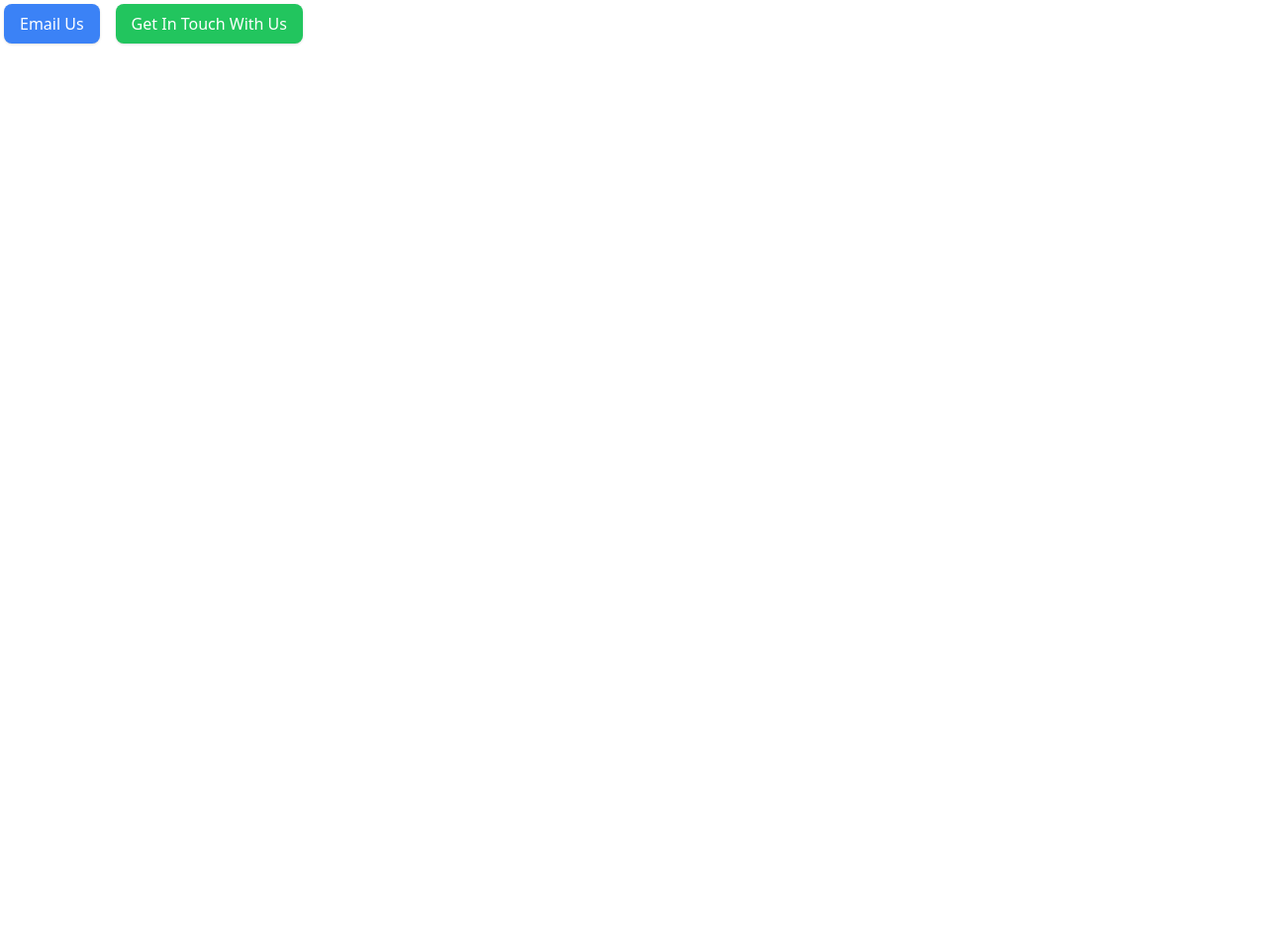
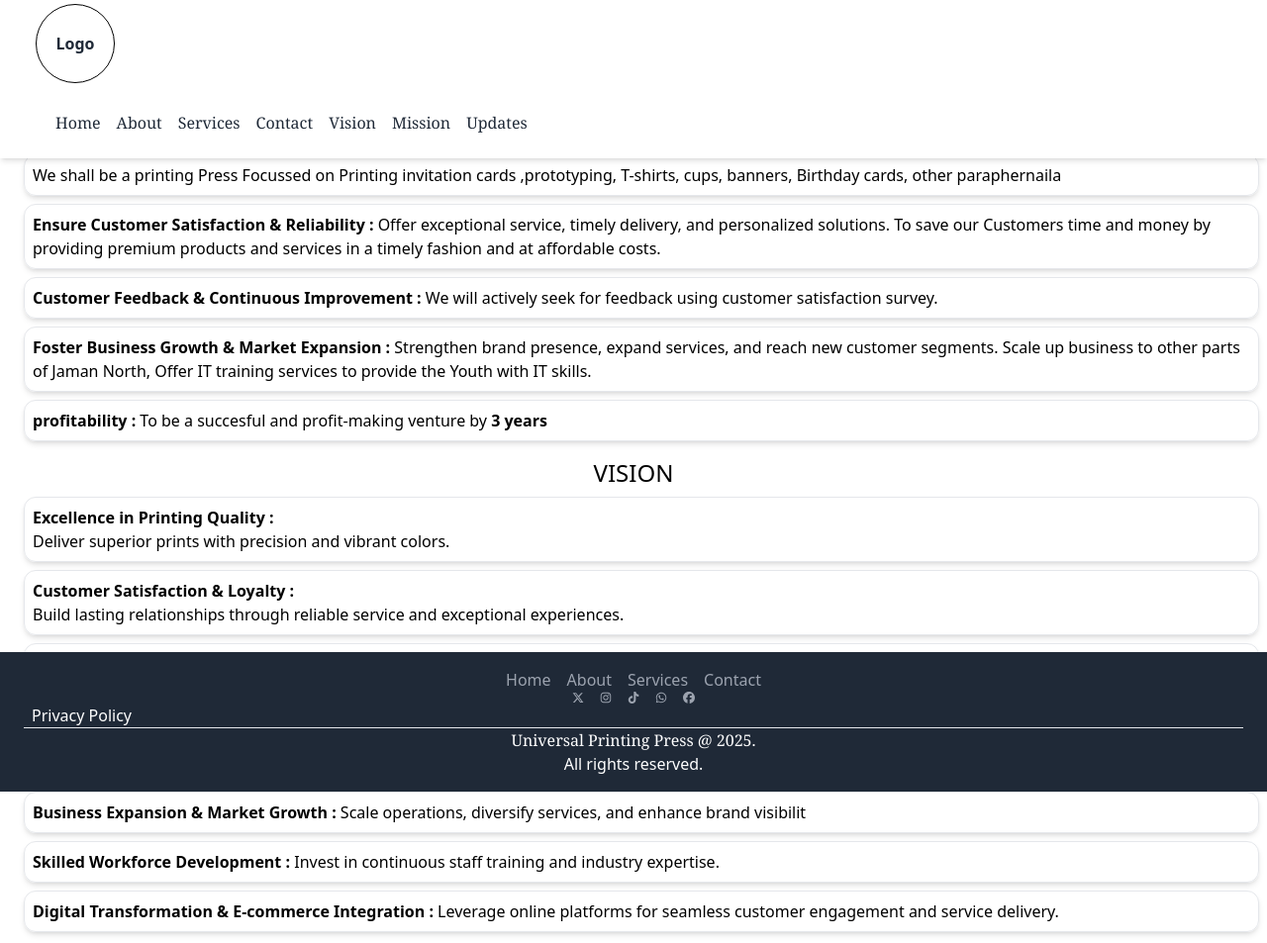
Before and after one commit to Psam4ord/upp-business-site, a Gatsby site: page / in a window 1280 px wide. Shown: the top 953 px of the page at 99% size. Before the commit the page ends 800 px from the top, so only its background shows below. Built offline with nearby package versions, Linux system fonts and the light colour scheme; Gatsby itself is replaced by a stand-in of ours.

Commit message:
new changes

```diff
--- /dev/null
+++ b/src/pages/about.js
@@ -0,0 +1,21 @@
+import React from 'react'
+import MissionPage from './helppages/mission'
+import Vision from './helppages/vision'
+import ContactInfo from '../components/helpers/ContactInfo'
+import Layout from '../components/layout/LayOut'
+
+
+const AboutPage = () => {
+  return (
+    <div>
+        <Layout >
+        <MissionPage />
+        <Vision />
+        <ContactInfo />
+        </Layout>
+
+    </div>
+  )
+}
+
+export default AboutPage
--- a/src/pages/index.js
+++ b/src/pages/index.js
@@ -1,21 +1,20 @@
 import * as React from "react"
 import MainPage from "./homepage"
-import Layout from '../components/layout/LayOut.jsx'
+import Layout from "../components/layout/LayOut.jsx"
 import ContactInfo from "../components/helpers/ContactInfo.jsx"
 import Seo from "../components/seo"
+import AboutPage from "./about.js"
 const utmParameters = `?utm_source=starter&utm_medium=start-page&utm_campaign=default-starter`
 
 const IndexPage = () => {
   return (
 
-
     <>
-    {/* <Vision /> */}
-    < ContactInfo />
+    <AboutPage />
     </>
-  //    <Layout>
-  //  <MainPage />
-  //  </Layout>
+    // <Layout>
+    //   <MainPage />
+    // </Layout>
   )
 }
 
--- /dev/null
+++ b/src/pages/servicesPage.js
@@ -0,0 +1,10 @@
+import React from "react"
+
+const ServicesPage = () => {
+  return
+  <div>
+    ServicesPage
+  </div>
+}
+
+export default ServicesPage
```
Also changed, not shown: src/components/button.jsx (renamed from src/components/button.js).
